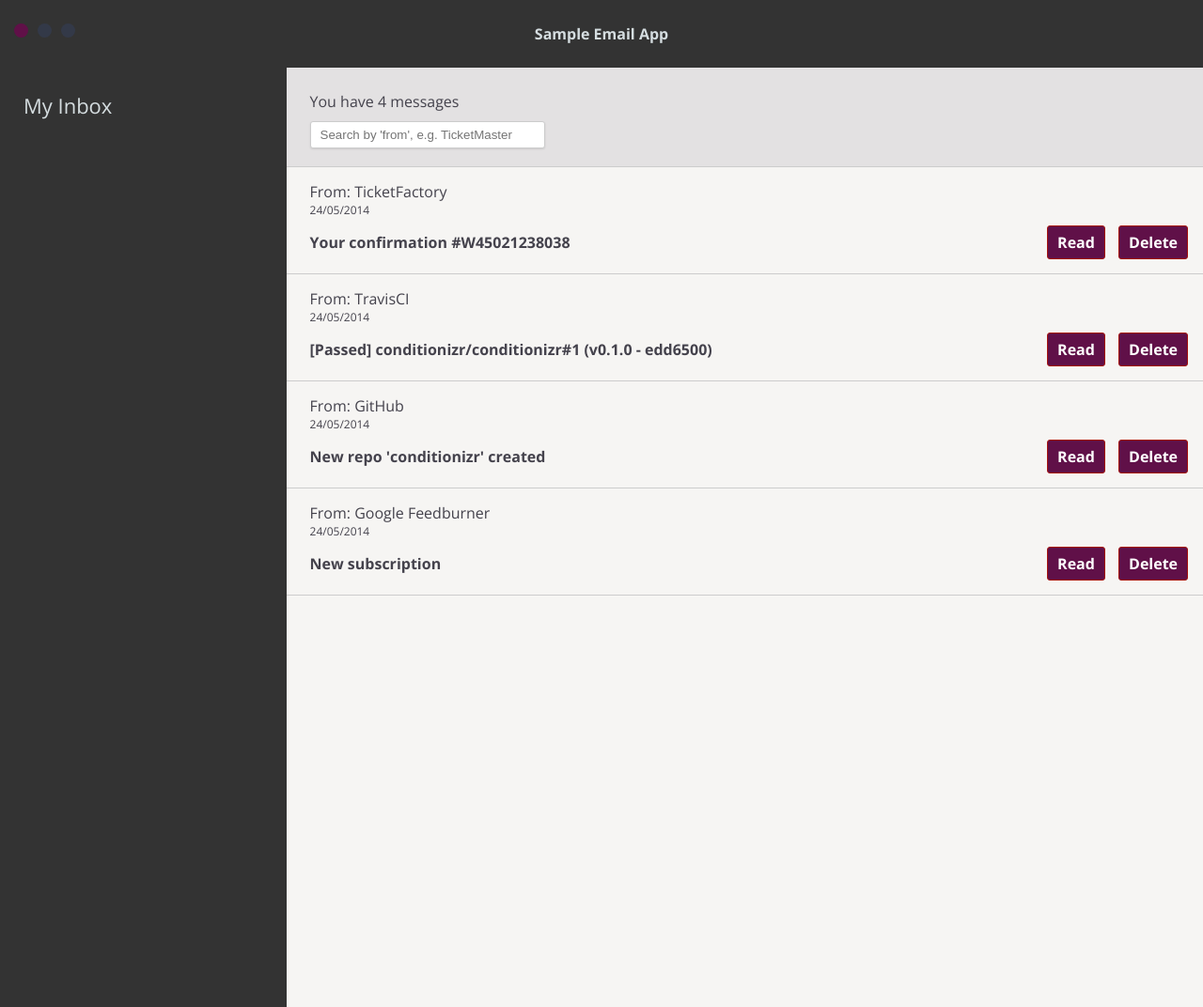
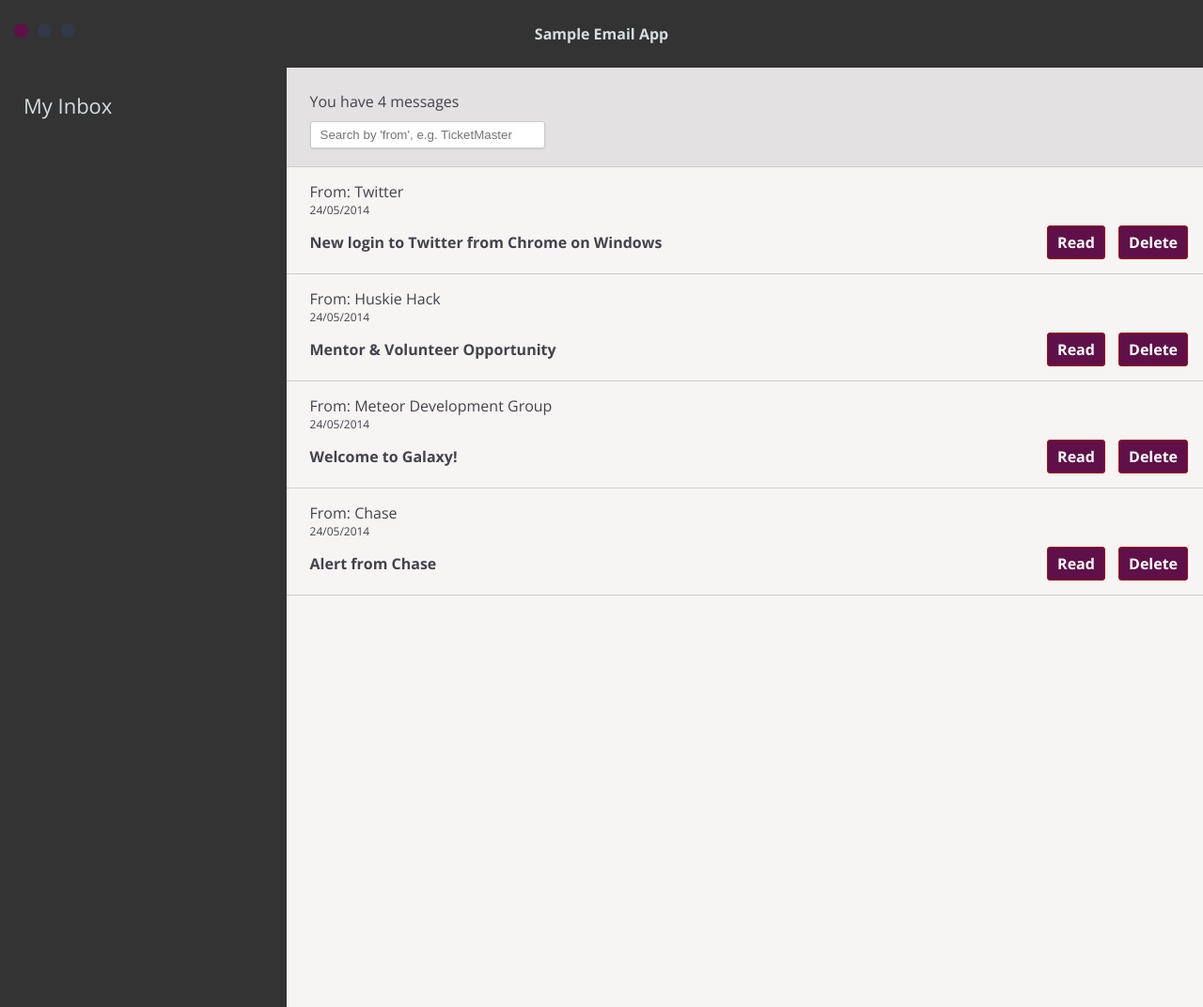
Before and after one commit to SwarnaKishore/EmailApp_usingAngular, a plain HTML site: page index.html in a window 1280 px wide. Shown: the whole page at 94% size. Drawn offline with nearby package versions, Linux system fonts and the light colour scheme.

Commit message:
update data

```diff
--- a/json/emails.json
+++ b/json/emails.json
@@ -1,26 +1,26 @@
 [
   {
-    "from": "TicketFactory",
+    "from": "Twitter",
     "date": 1400956671914,
-    "subject": "Your confirmation #W45021238038",
+    "subject": "New login to Twitter from Chrome on Windows",
     "id": 50223456
   },
   {
-    "from": "TravisCI",
+    "from": "Huskie Hack",
     "date": 1400956671914,
-    "subject": "[Passed] conditionizr/conditionizr#1 (v0.1.0 - edd6500)",
+    "subject": "Mentor & Volunteer Opportunity",
     "id": 10824581
   },
   {
-    "from": "GitHub",
+    "from": "Meteor Development Group",
     "date": 1400956671914,
-    "subject": "New repo 'conditionizr' created",
+    "subject": "Welcome to Galaxy!",
     "id": 90345551
   },
   {
-    "from": "Google Feedburner",
+    "from": "Chase",
     "date": 1400956671914,
-    "subject": "New subscription",
+    "subject": "Alert from Chase",
     "id": 74838344
   }
 ]
```
Also changed, not shown: js/directives/email.tmpl.html (+1 -1 lines), json/message/74838344.json (+1 -1 lines).
